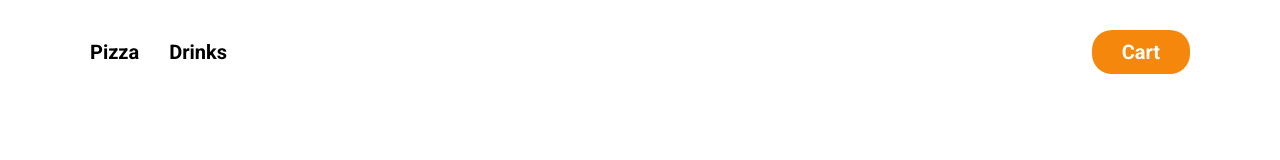
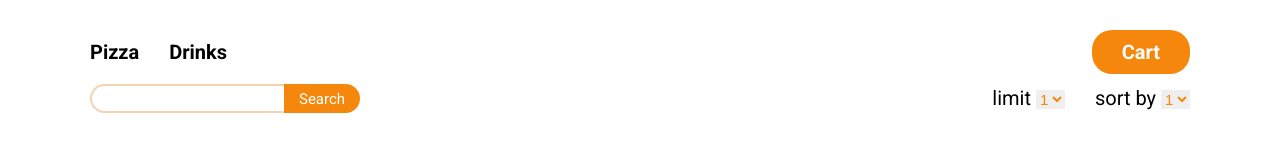
Before and after one commit to OlgaStarchenko/FakeStore, a plain HTML site: page index.html in a window 1280 px wide. Drawn offline with Linux system fonts and the light colour scheme.

Commit message:
I created HTML markup and selected CSS styles for the "search" block and the "select" block.

```diff
--- a/index.html
+++ b/index.html
@@ -17,12 +17,36 @@
     <div class="relative">
       <header class="header">
         <div class="container">
-          <div class="header__row">
+          <div class="header__top__row">
             <div class="header__categories">
               <button class="header__category">Pizza</button>
               <button class="header__category">Drinks</button>
             </div>
+
             <button class="header__button">Cart</button>
+          </div>
+
+          <div class="header__bottom__row">
+            <div class="header__search">
+              <input class="search__input" type="text" />
+              <button class="button__search">Search</button>
+            </div>
+            <div class="select__container">
+              <div class="select__limit">
+                <label for="limit">limit</label>
+                <select name="limit" id="limit">
+                  <option value="1">1</option>
+                  <option value="2">2</option>
+                </select>
+              </div>
+              <div class="select__sort__by">
+                <label for="sort__by">sort by</label>
+                <select name="sort__by" id="sort__by">
+                  <option value="1">1</option>
+                  <option value="2">2</option>
+                </select>
+              </div>
+            </div>
           </div>
         </div>
       </header>
--- a/style.css
+++ b/style.css
@@ -15,11 +15,18 @@ body {
   max-width: 1100px;
   margin: 0 auto;
 }
-.header__row {
+.header__top__row {
+  display: flex;
+  justify-content: space-between;
+  align-items: center;
+  margin-bottom: 10px;
+}
+.header__bottom__row {
   display: flex;
   justify-content: space-between;
   align-items: center;
 }
+
 .header__categories {
   display: flex;
   gap: 30px;
@@ -29,6 +36,9 @@ body {
   font-weight: bold;
   background: none;
 }
+.header__category:hover {
+  color: rgb(245, 136, 12);
+}
 .header__button {
   font-size: 20px;
   font-weight: bold;
@@ -37,6 +47,45 @@ body {
   padding: 10px 30px;
   color: white;
 }
+.header__search {
+  font-size: 15px;
+  font-weight: bold;
+  background: none;
+  display: flex;
+  justify-content: flex-end;
+}
+.search__input {
+  border: 2px solid rgb(245, 213, 177);
+  border-right: none;
+  padding: 5px 20px;
+  border-top-left-radius: 20px;
+  border-bottom-left-radius: 20px;
+}
+.button__search {
+  font-size: 15px;
+  background-color: rgb(255, 255, 255);
+  border: 2px solid rgb(245, 136, 12);
+  background-color: rgb(245, 136, 12);
+  border-top-right-radius: 20px;
+  border-bottom-right-radius: 20px;
+  padding: 0px 13px;
+  color: rgb(255, 255, 255);
+}
+.select__container {
+  display: flex;
+  justify-content: flex-end;
+  gap: 30px;
+}
+
+#limit {
+  color: rgb(245, 136, 12);
+  font-size: 15px;
+}
+#sort__by {
+  color: rgb(245, 136, 12);
+  font-size: 15px;
+}
+
 .main {
 }
 
```
